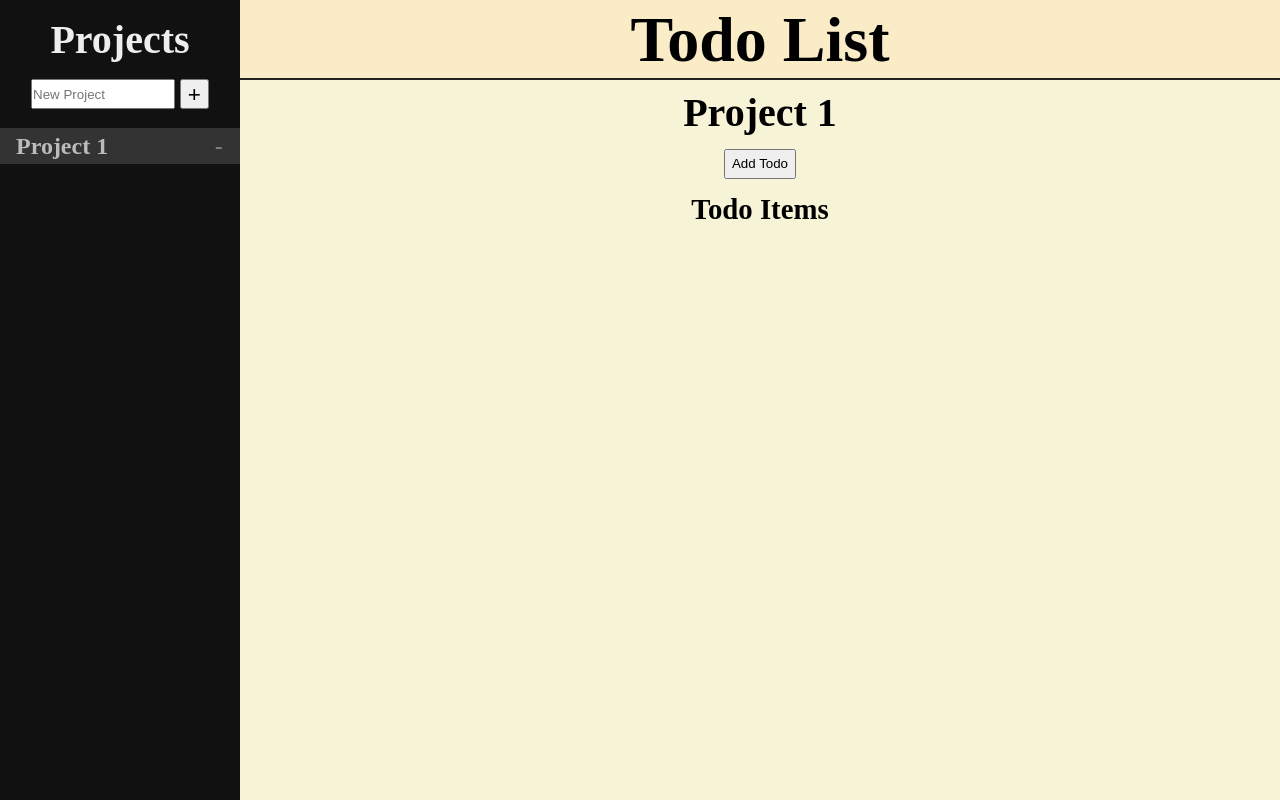
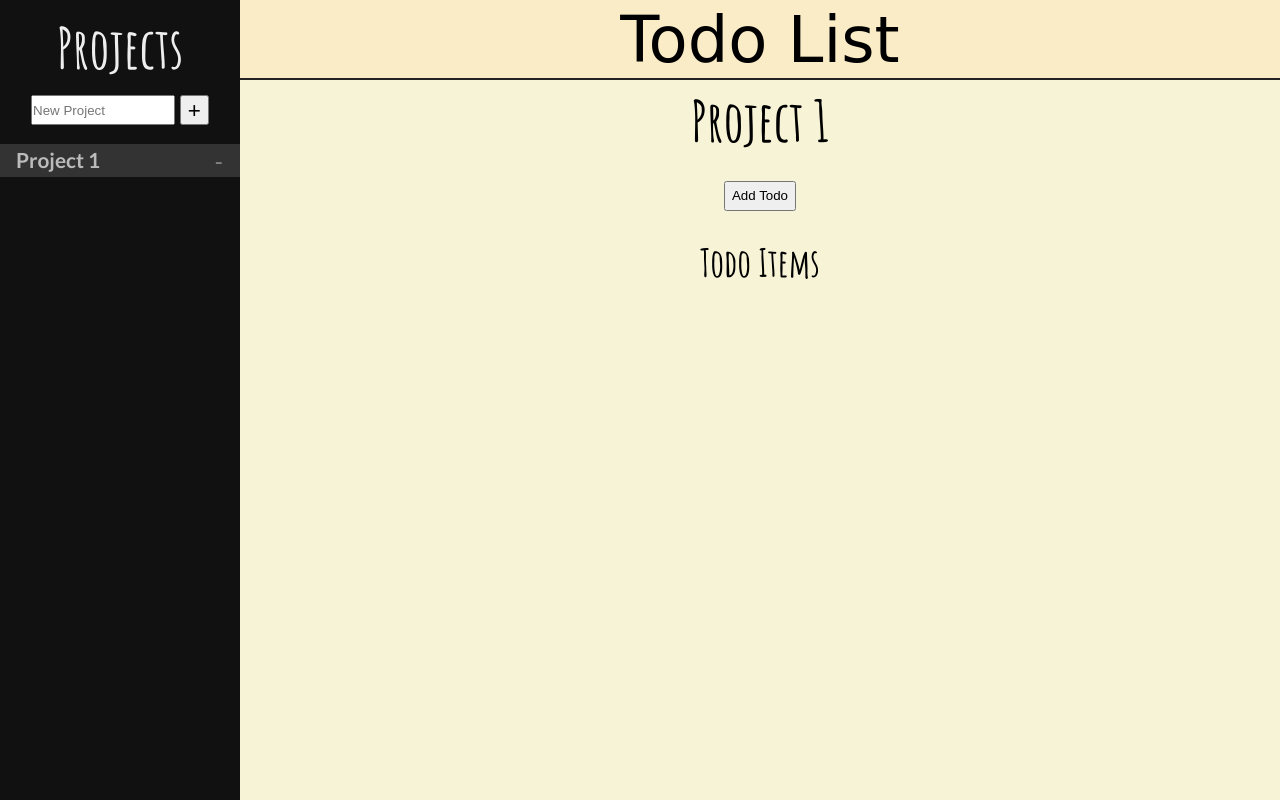
Before and after one commit to sedvik/todo-list, a website built with webpack: page dist/index.html in a window 1280 px wide. Built offline with Linux system fonts and the light colour scheme; a web font is replaced by a local one.

Commit message:
Add new fonts

```diff
--- a/src/css/style.css
+++ b/src/css/style.css
@@ -17,20 +17,23 @@ header {
 }
 
 h1 {
+    font-family: 'Fredericka the Great', cursive;
     text-align: center;
     font-size: 4rem;
-    font-weight: bold;
+    font-weight: 400;
     line-height: 80px;
     vertical-align: center;
 }
 
 h2 {
-    font-size: 2.5rem;
+    font-family: 'Amatic SC', cursive;
+    font-size: 3.5rem;
     font-weight: bold;
 }
 
 h3 {
-    font-size: 1.8rem;
+    font-family: 'Amatic SC', cursive;
+    font-size: 2.4rem;
     font-weight: bold;
 }
 
@@ -82,11 +85,12 @@ h4 {
 }
 
 .project {
+    font-family: 'Lato', sans-serif;
     display: flex;
     justify-content: space-between;
     align-items: center;
     padding: 6px 8px 6px 16px;
-    font-size: 1.5rem;
+    font-size: 1.3rem;
     color: #818181;
 }
 
@@ -142,7 +146,7 @@ main h2 {
 #add-todo-btn {
     cursor: pointer;
     display: block;
-    margin: 1rem auto;
+    margin: 2rem auto 1rem auto;
     height: 30px;
 }
 
@@ -221,7 +225,7 @@ main h2 {
 /* Todo list */
 #todo-list h3 {
     text-align: center;
-    margin-top: 1rem;
+    margin-top: 2rem;
 }
 
 #todo-list-items {
@@ -262,11 +266,14 @@ main h2 {
 
 .inactive-todo > h4 {
     text-align: center;
+    font-family: 'Lato', sans-serif;
+    font-size: 1.5rem;
     margin-bottom: 1rem;
 }
 
-/* Remove pointer interactivity from .inactive-todo child elements to allow event handler to fire if child elements are clicked*/
+
 .inactive-todo * {
+    /* Remove pointer interactivity from .inactive-todo child elements to allow event handler to fire if child elements are clicked*/
     pointer-events: none;
 }
 
--- a/src/index.js
+++ b/src/index.js
@@ -2,6 +2,8 @@ import { viewController } from './modules/viewController.js';
 import { events } from './modules/events.js';
 import { storage } from './modules/storage.js';
 import { app } from './modules/app.js';
+import './css/reset.css';
+import './css/style.css';
 
 // Retrieve projects from localStorage
 const projects = storage.load();
--- a/webpack.config.js
+++ b/webpack.config.js
@@ -1,8 +1,7 @@
 const path = require('path');
 
 module.exports = {
-    // Change mode to production after finishing development
-    mode: 'development',
+    mode: 'production',
     entry: './src/index.js',
     output: {
         filename: 'main.js',
```
Also changed, not shown: dist/index.html, dist/main.js.
